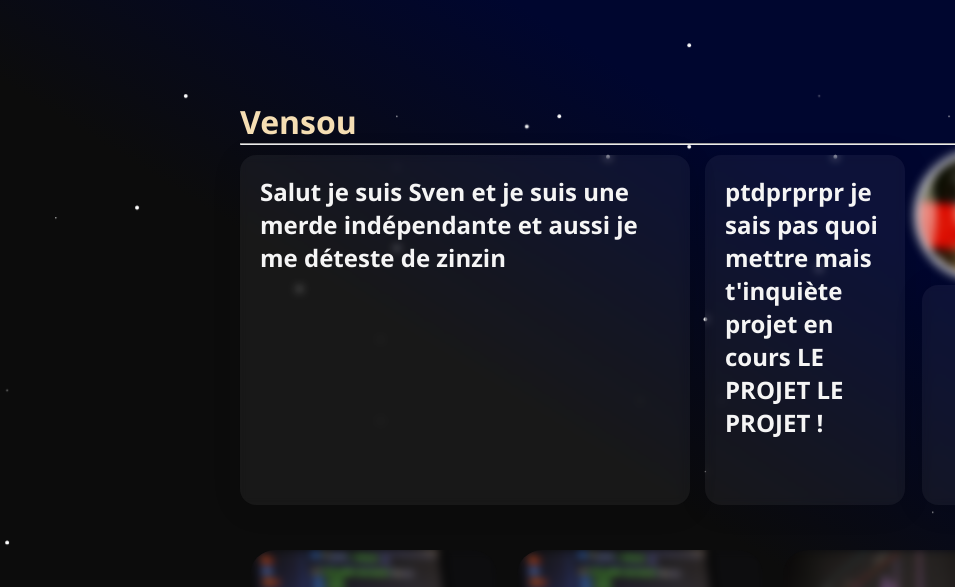
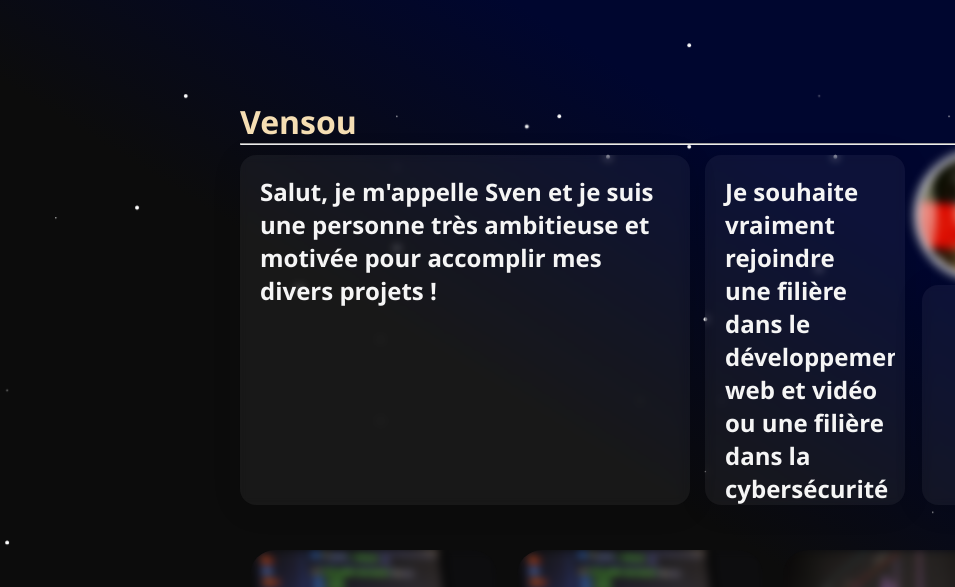
Before and after one commit to Daikiido/Daikiido.github.io, a plain HTML site: page index.html in a window 1280 px wide. Shown: the top 587 px of the page, 0-955 px from the left. Drawn offline with nearby package versions, Linux system fonts and the light colour scheme.

Commit message:
Update index.html

```diff
--- a/index.html
+++ b/index.html
@@ -20,10 +20,10 @@
             <img src="images/pinkk.jpeg" alt="profile" id="pp">
         </div>
         <div class="central3">
-            <h2 class="texty">ptdprprpr je sais pas quoi mettre mais t'inquiète projet en cours LE PROJET LE PROJET !</h2>
+            <h2 class="texty">Je souhaite vraiment rejoindre une filière dans le développement web et vidéo ou une filière dans la cybersécurité !</h2>
         </div>
         <div class="central2">
-            <h2 class="texty">Salut je suis Sven et je suis une merde indépendante et aussi je me déteste de zinzin</h2>
+            <h2 class="texty">Salut, je m'appelle Sven et je suis une personne très ambitieuse et motivée pour accomplir mes divers projets !</h2>
         </div>
         <div class="central4">
             <ul>
```
